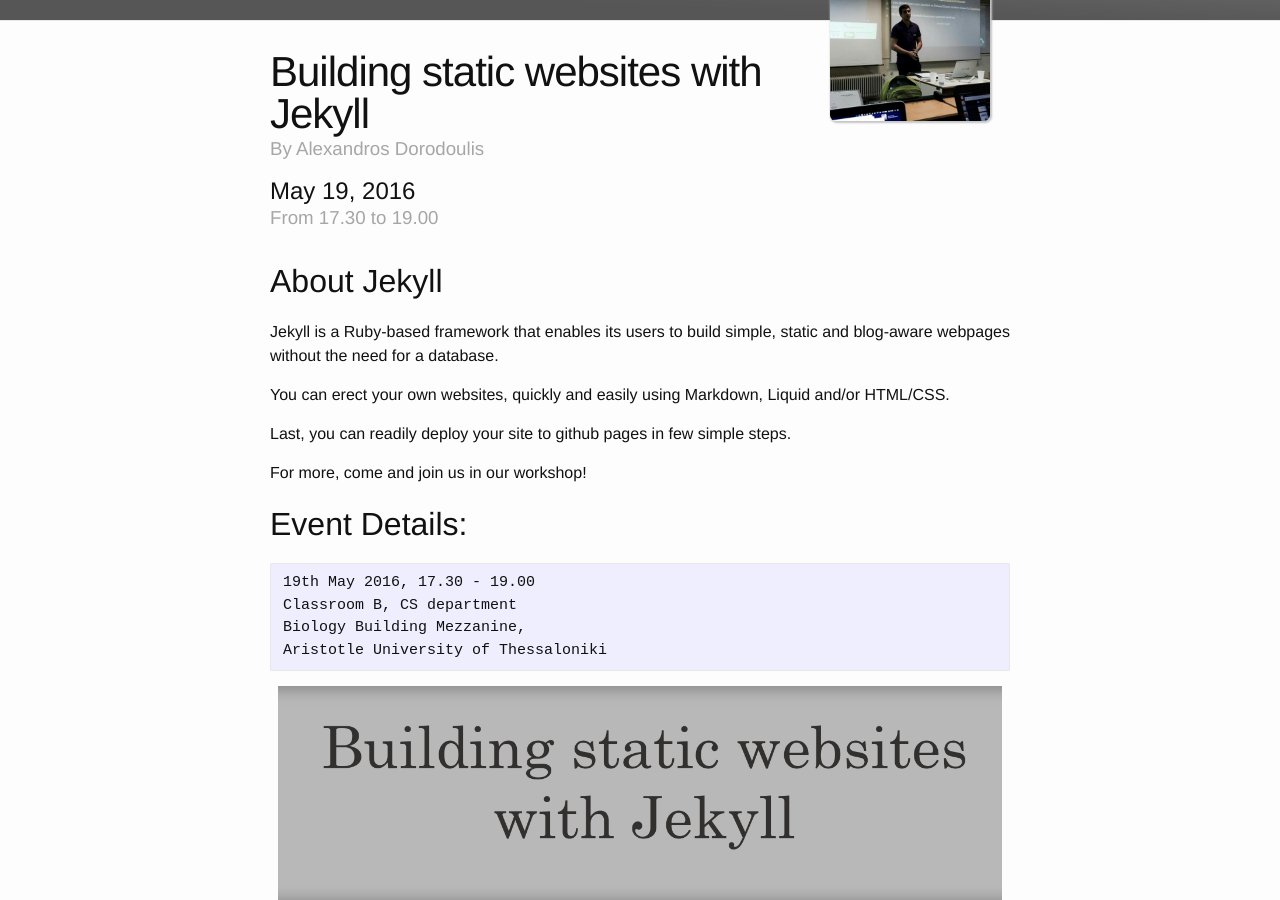
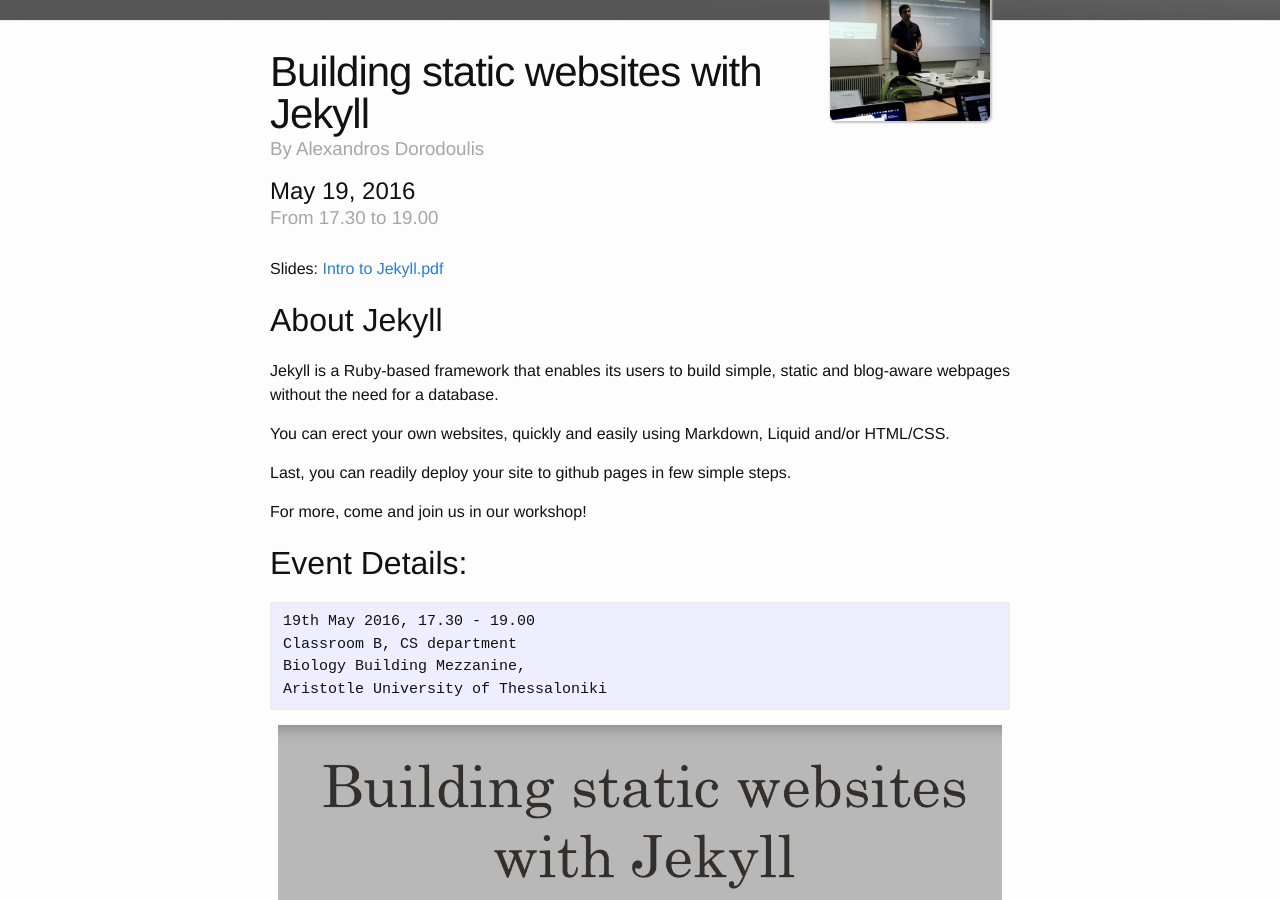
Before and after one commit to stevelaskaridis/acmauth.github.io, a Jekyll site: the page built from _posts/2016-05-19-jekyll-static-websites.md, in a window 1280 px wide and 900 px high, scrolled down 362 px. Built offline with Jekyll 4.4.1, drawn with Linux system fonts in a browser that asks for light colours.

Commit message:
Add presentation link for Building static websites with Jekyll

```diff
--- a/_posts/2016-05-19-jekyll-static-websites.md
+++ b/_posts/2016-05-19-jekyll-static-websites.md
@@ -12,6 +12,8 @@
 organiser: "Alexandros Dorodoulis"
 
 ---
+
+Slides: [Intro to Jekyll.pdf](../assets/jekyll-static-websites/Intro to Jekyll.pdf)
 
 ## About Jekyll
 
```
